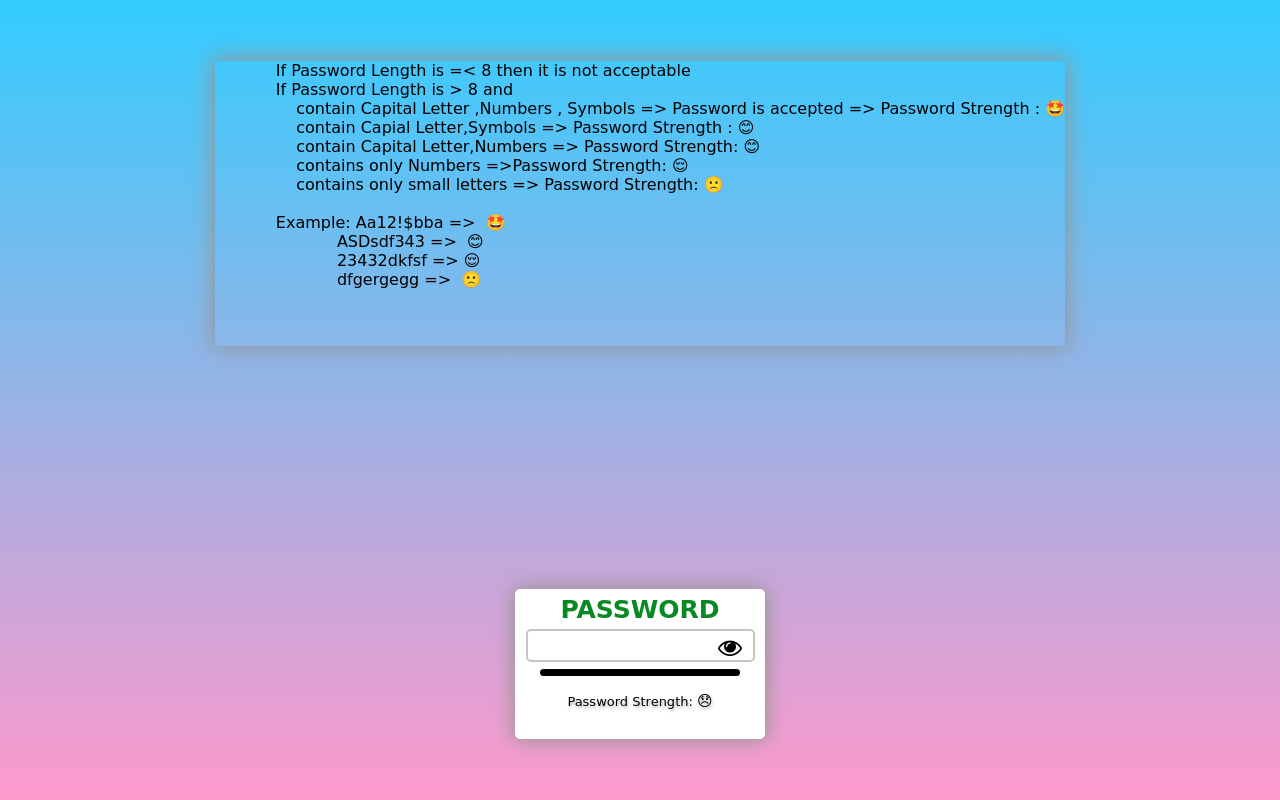
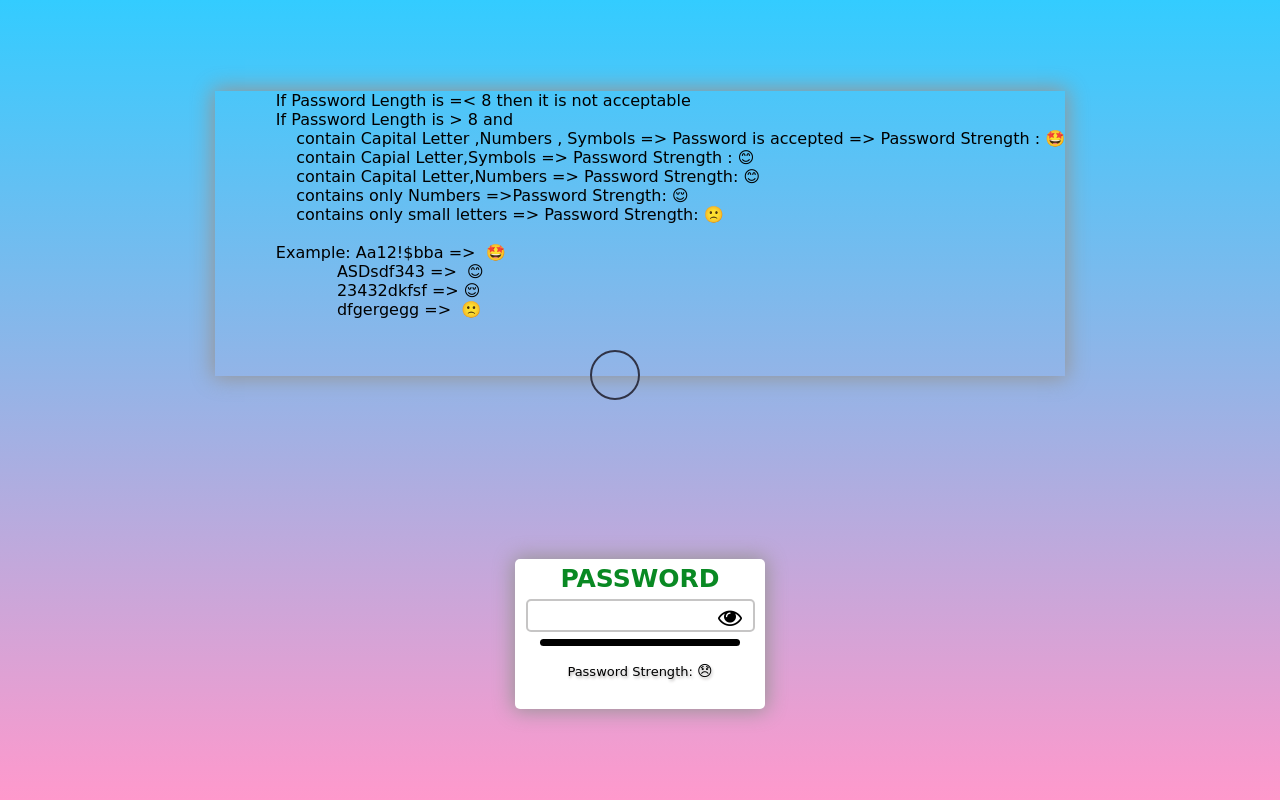
Before and after one commit to pranjal6314/webPage, a plain HTML site: page index.html in a window 1280 px wide. Drawn offline with Linux system fonts and the light colour scheme.

Commit message:
Update style.css

```diff
--- a/style.css
+++ b/style.css
@@ -85,3 +85,17 @@ main {
     font-size: 13px;
     text-shadow: 1px 2px 3px rgb(176, 174, 174);
   }
+
+.circle{
+  position: absolute;
+  transform: translate(-50%,-50%);
+  height: 50px;
+  width: 50px;
+  border-radius: 50%;
+  border:2px solid  #303346;
+  transition:transform .25s;
+
+}
+.circle.active{
+  transform: translate(-50%,-50%) scale(.5);
+}
```
